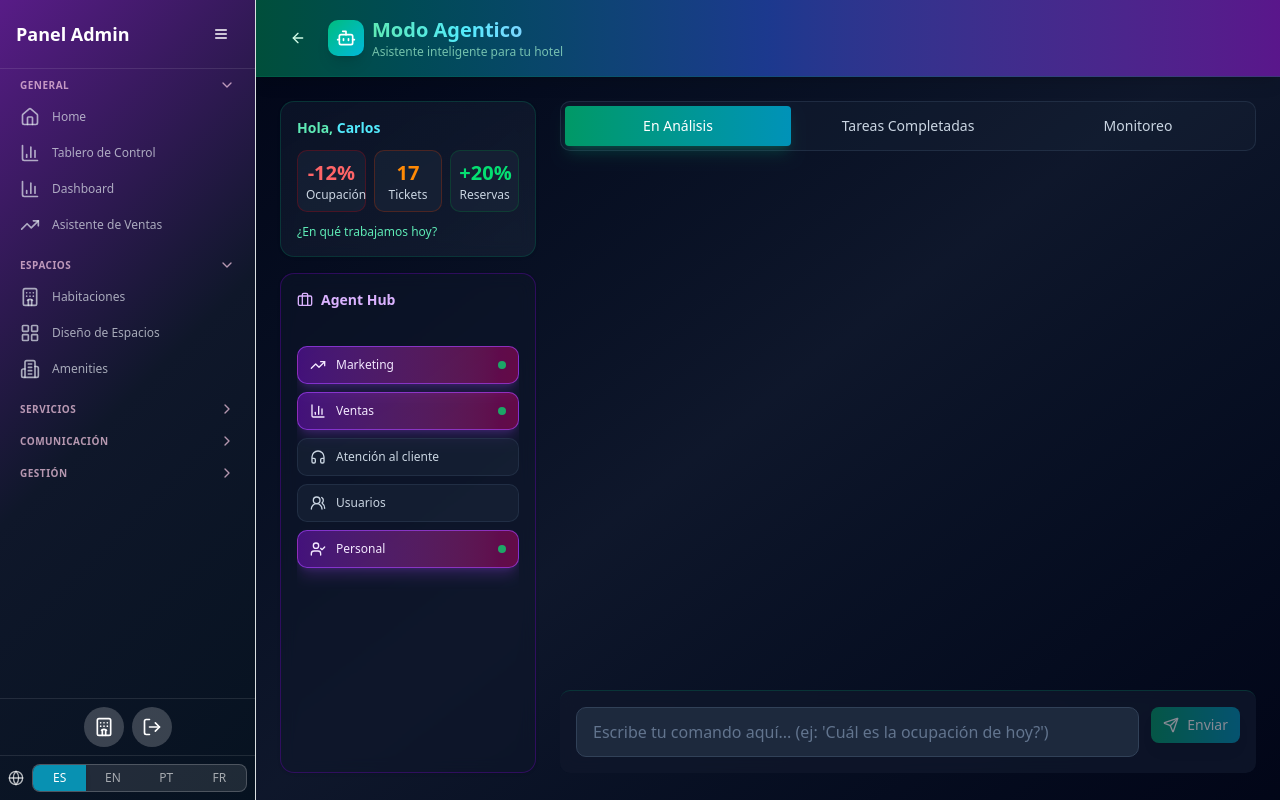
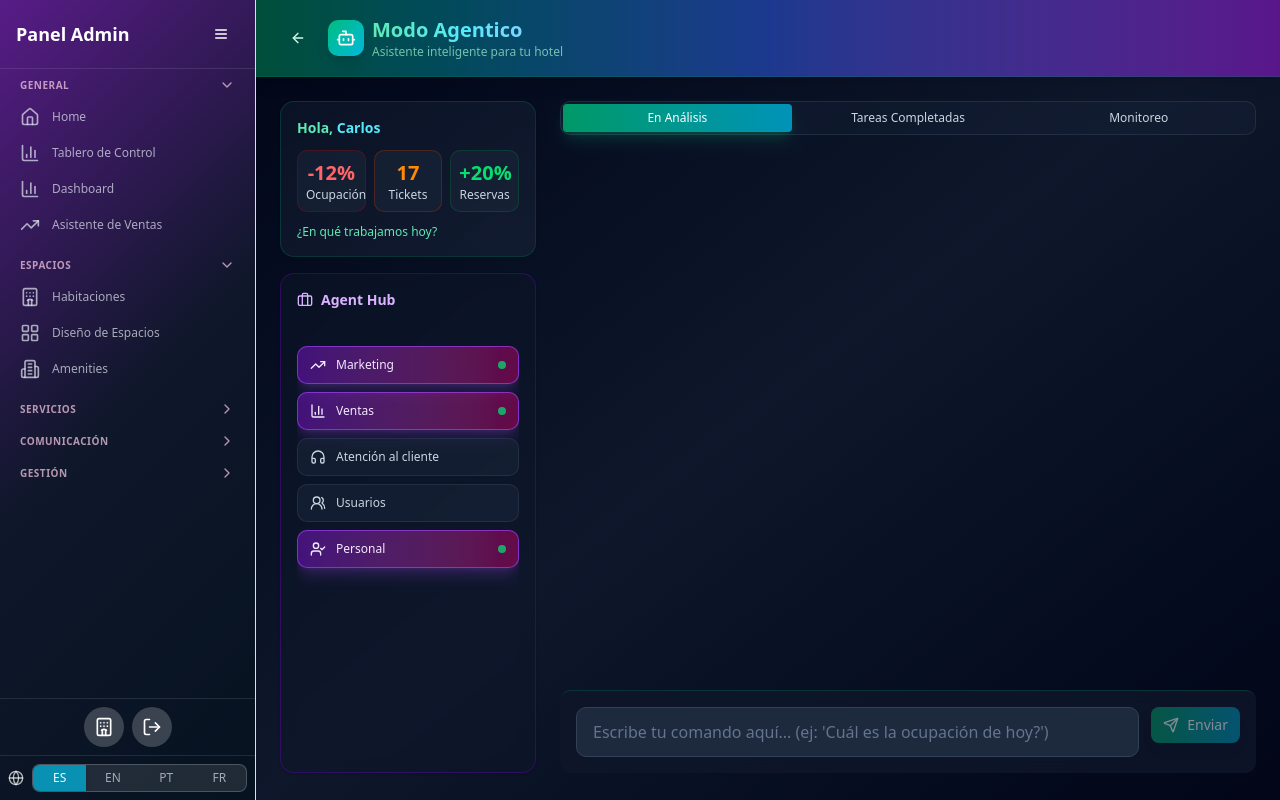
Before and after one commit to jirafa-team/boreal-the-host-ui, a Next.js app: page /admin/agentico in a window 1280 px wide. Built offline with nearby package versions, Linux system fonts and the light colour scheme.

Commit message:
style: reduce tab height with smaller vertical padding
Decrease tab height by 30% with reduced vertical and container padding.

Co-authored-by: Hugo Marcelo Del Negro <5897525+hmarcelodn@users.noreply.github.com>

```diff
--- a/app/admin/agentico/page.tsx
+++ b/app/admin/agentico/page.tsx
@@ -141,7 +141,7 @@ export default function AgenticoPage() {
         {/* Right Content Area */}
         <div className="flex-1 flex flex-col">
           {/* Tabs Navigation with Continuity */}
-          <div className="bg-slate-800/30 border border-slate-700/50 rounded-lg p-1 mb-4 flex gap-1">
+          <div className="bg-slate-800/30 border border-slate-700/50 rounded-lg p-0.5 mb-4 flex gap-0.5">
             {[
               { id: "analysis", label: "En Análisis" },
               { id: "completed", label: "Tareas Completadas" },
@@ -150,7 +150,7 @@ export default function AgenticoPage() {
               <button
                 key={tab.id}
                 onClick={() => setActiveTab(tab.id as "analysis" | "completed" | "monitoring")}
-                className={`flex-1 px-4 py-2.5 text-sm font-medium rounded transition-all ${
+                className={`flex-1 px-4 py-1.5 text-xs font-medium rounded transition-all ${
                   activeTab === tab.id
                     ? "bg-gradient-to-r from-emerald-600 to-cyan-600 text-white shadow-lg shadow-emerald-500/20"
                     : "text-slate-300 hover:text-slate-200"
```
